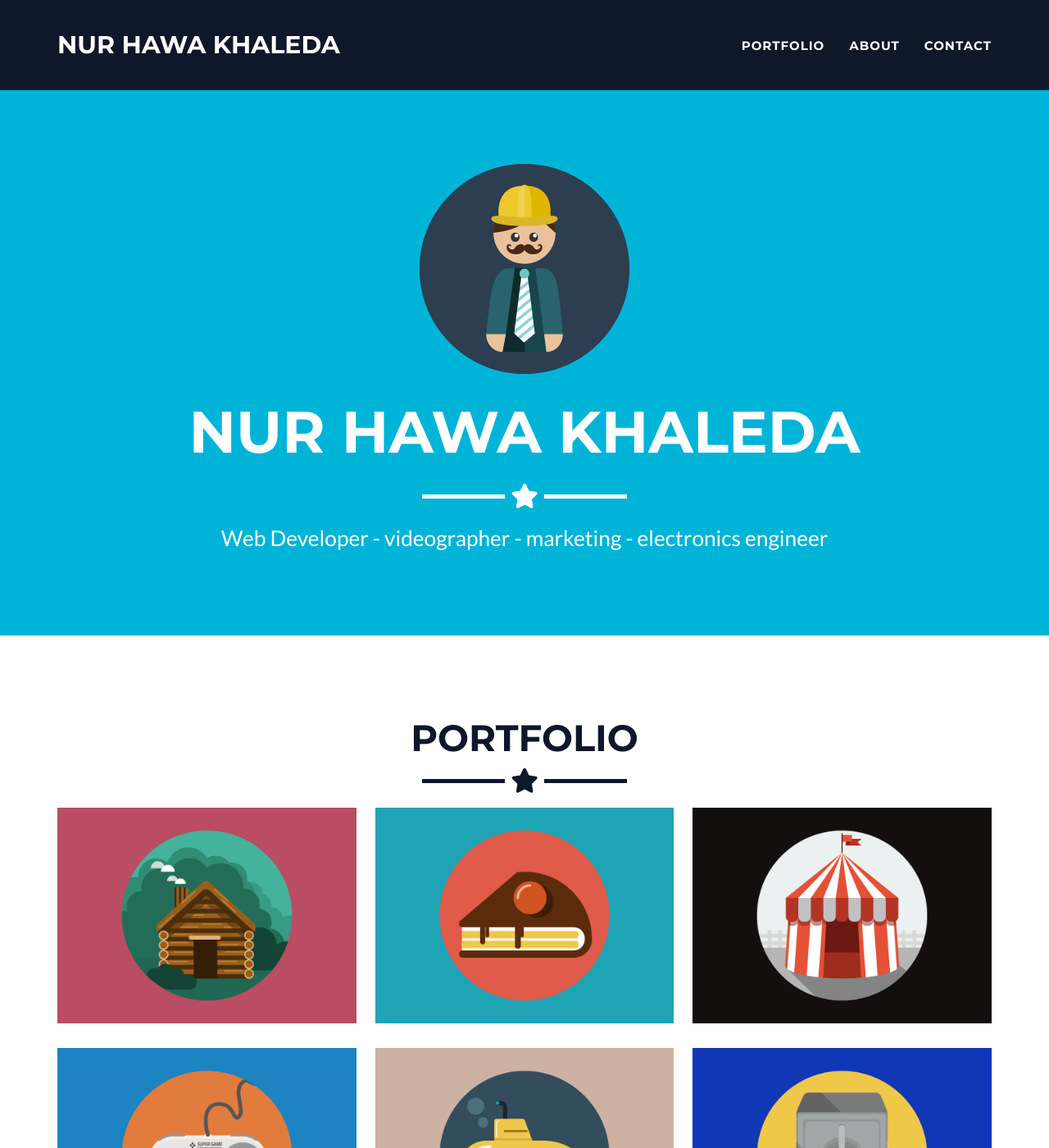
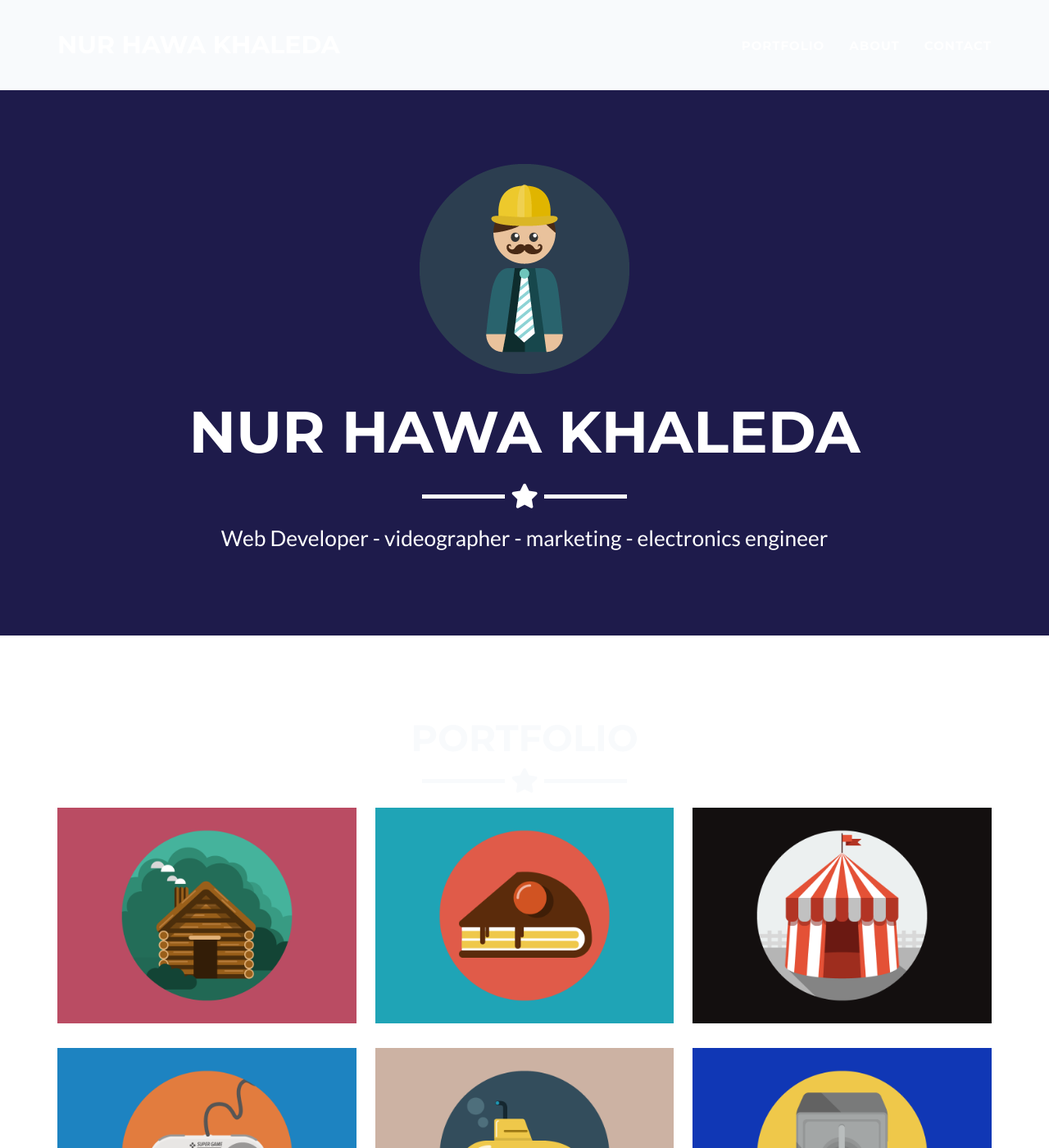
Before and after one commit to khldfrr/khldfrr.github.io, a Jekyll site: the page built from _posts/2014-07-18-project-1.markdown, in a window 1280 px wide and 1400 px high. Shown: the whole window at 82% size. Built offline with Jekyll 4.4.1, drawn with Linux system fonts in a browser that asks for light colours.

Commit message:
Update color settings in _config.yml

```diff
--- a/_config.yml
+++ b/_config.yml
@@ -25,10 +25,10 @@ disqus_shortname: Hawa
 
 # Color settings (hex-codes without the leading hash-tag)
 color:
-  primary: 00B4D8
-  primary-rgb: "0,180,216"
-  secondary: 0F172A
-  secondary-dark: 020617
+  primary: 1e1b4b
+  primary-rgb: "30, 27, 75"
+  secondary: f8fafc
+  secondary-dark: e2e8f0
 
 # Footer settings
 footer:
```
